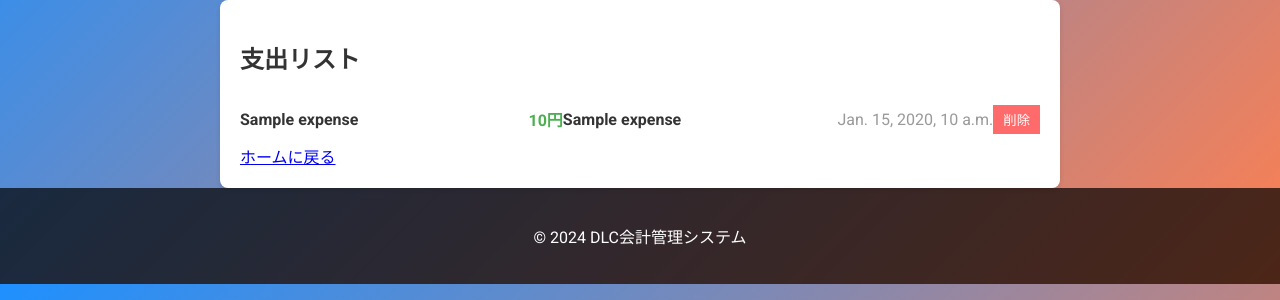
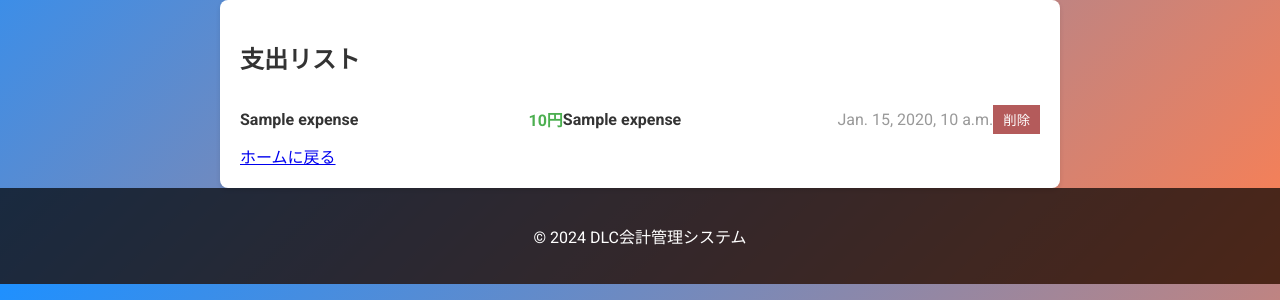
Before and after one commit to Shiki-dance/accounting-management, a Django app: template accounting/templates/accounting/category_expense_list.html in a window 1280 px wide. Shown: the part 246-546 px from the top of the page. Run offline with Django 3.2, Linux system fonts and the light colour scheme; the template is opened without the code that fills it: most values are stand-ins (such as "Sample title", 1, 10 or a date in 2020).

Commit message:
grafic changes

```diff
--- a/accounting/static/accounting/css/style.css
+++ b/accounting/static/accounting/css/style.css
@@ -408,7 +408,7 @@ footer {
 /*削除ボタン*/
 
 .btn-delete {
-    background-color: #ff6b6b;
+    background-color: #b45b5b;
     color: #fff;
     border: none;
     padding: 5px 10px;
@@ -416,7 +416,7 @@ footer {
 }
 
 .btn-delete:hover {
-    background-color: #ff4b4b;
+    background-color: #c75858;
 }
 
 .btn-confirm {
```
